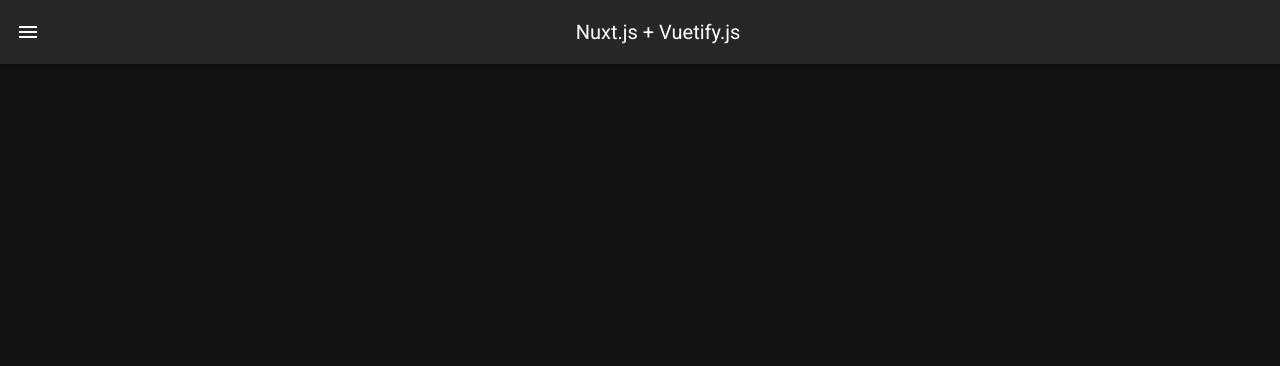
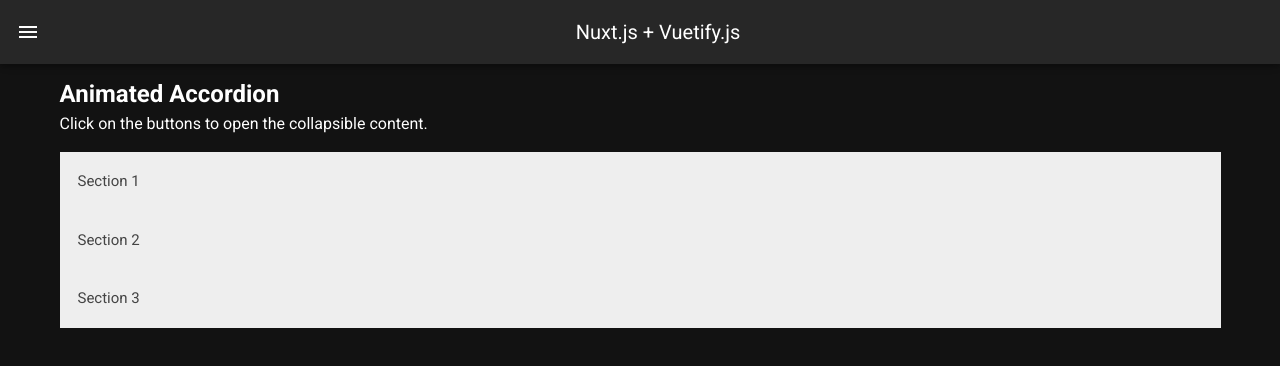
Before and after one commit to teppei-nishi/teppei-nishi.github.io, a Nuxt app: page /accordion in a window 1280 px wide. Shown: the top 366 px of the page. Built offline with nearby package versions, Linux system fonts and the light colour scheme.

Commit message:
no message

```diff
--- /dev/null
+++ b/pages/accordion.vue
@@ -0,0 +1,66 @@
+<template lang="pug">
+div
+  h2 Animated Accordion
+  p Click on the buttons to open the collapsible content.
+  button.accordion Section 1
+  .panel
+    p Lorem ipsum dolor sit amet, consectetur adipisicing elit, sed do eiusmod tempor incididunt ut labore et dolore magna aliqua. Ut enim ad minim veniam, quis nostrud exercitation ullamco laboris nisi ut aliquip ex ea commodo consequat.
+  button.accordion Section 2
+  .panel
+    p Lorem ipsum dolor sit amet, consectetur adipisicing elit, sed do eiusmod tempor incididunt ut labore et dolore magna aliqua. Ut enim ad minim veniam, quis nostrud exercitation ullamco laboris nisi ut aliquip ex ea commodo consequat.
+  button.accordion Section 3
+  .panel
+    p Lorem ipsum dolor sit amet, consectetur adipisicing elit, sed do eiusmod tempor incididunt ut labore et dolore magna aliqua. Ut enim ad minim veniam, quis nostrud exercitation ullamco laboris nisi ut aliquip ex ea commodo consequat.
+</template>
+
+<script>
+export default {
+  mounted() {
+    const acc = document.getElementsByClassName('accordion')
+    for (let i = 0; i < acc.length; i++) {
+      acc[i].addEventListener('click', function () {
+        this.classList.toggle('active')
+        const panel = this.nextElementSibling
+        if (panel.style.maxHeight) {
+          panel.style.maxHeight = null
+        } else {
+          panel.style.maxHeight = panel.scrollHeight + 'px'
+        }
+      })
+    }
+  },
+}
+</script>
+
+<style lang="scss" scoped>
+.accordion {
+  background-color: #eee;
+  color: #444;
+  cursor: pointer;
+  padding: 18px;
+  width: 100%;
+  border: none;
+  text-align: left;
+  outline: none;
+  font-size: 15px;
+  transition: 0.4s;
+}
+
+.active,
+.accordion:hover {
+  background-color: #ccc;
+}
+
+.panel {
+  padding: 0 18px;
+  background-color: white;
+  max-height: 0;
+  overflow: hidden;
+  transition: max-height 0.2s ease-out;
+  color: #444;
+
+  p {
+    margin-top: 1em;
+  }
+}
+</style>
```
